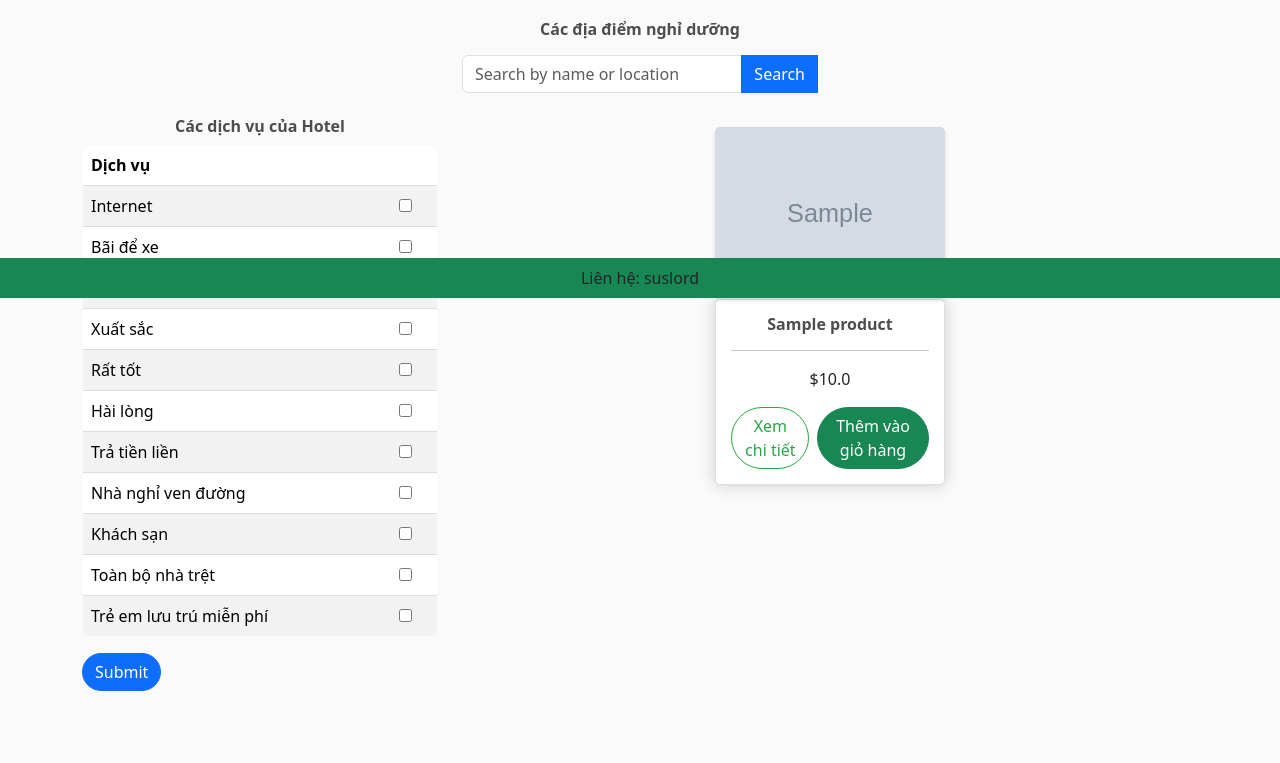
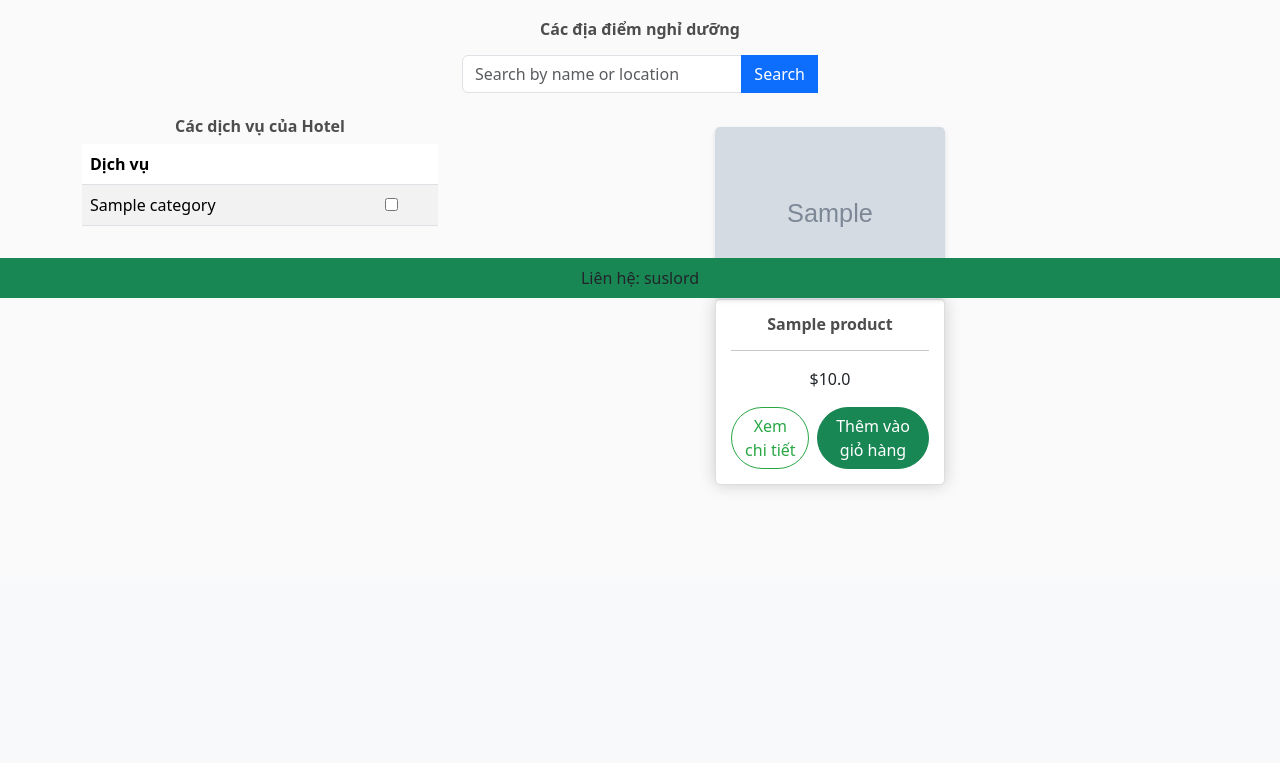
Before and after one commit to Matcry12/Website-news-about-Tuyen-Quang, a Django app: page /hotel in a window 1280 px wide. Shown: the part 502-1265 px from the top of the page. After the commit the page ends 1079 px from the top, so only its background shows below. Run offline with Django 4.2, Linux system fonts and the light colour scheme; tables that the repository leaves empty hold one stand-in row (Sample ...); some libraries are stand-ins or nearby versions.

Commit message:
Update category

```diff
--- a/home/templates/apps/hotel.html
+++ b/home/templates/apps/hotel.html
@@ -37,10 +37,10 @@
      <!-- Search Toolbar -->
      <div class="row justify-content-center mt-3">
         <div class="col-md-4">
-            <form method="GET" action="">
+            <form method="GET" id="searchForm" action="">
                 <div class="input-group">
                     <input type="text" name="q" class="form-control" placeholder="Search by name or location">
-                    <button type="submit" class="btn btn-primary">Search</button>
+                    <button type="submit" onclick="submitSearch()" class="btn btn-primary">Search</button>
                 </div>
             </form>
         </div>
@@ -50,7 +50,7 @@
             <h6 class="text-center"><strong>Các dịch vụ của Hotel</strong></h6>
             <form id="serviceForm" method="POST">
                 {% csrf_token %}
-                <table class="table table-striped" style="border-radius: 10px; overflow: hidden; border: 1px solid #ddd;">
+                <table class="table table-striped">
                     <thead>
                         <tr>
                             <th scope="col">Dịch vụ</th>
@@ -58,53 +58,18 @@
                         </tr>
                     </thead>
                     <tbody>
+                        {% for category in categories %}
                         <tr>
-                            <td>Internet</td>
-                            <td><input type="checkbox" name="category" value="Internet"></td>
+                            <td>{{ category.name }}</td>
+                            <td>
+                                <input type="checkbox" name="category" value="{{ category.name }}"
+                                       onchange="document.getElementById('serviceForm').submit();"
+                                       {% if category.name in selected_categories %} checked {% endif %}>
+                            </td>
                         </tr>
-                        <tr>
-                            <td>Bãi để xe</td>
-                            <td><input type="checkbox" name="category" value="Bãi để xe"></td>
-                        </tr>
-                        <tr>
-                            <td>Trên cả tuyệt vời</td>
-                            <td><input type="checkbox" name="category" value="Trên cả tuyệt vời"></td>
-                        </tr>
-                        <tr>
-                            <td>Xuất sắc</td>
-                            <td><input type="checkbox" name="category" value="Xuất sắc"></td>
-                        </tr>
-                        <tr>
-                            <td>Rất tốt</td>
-                            <td><input type="checkbox" name="category" value="Rất tốt"></td>
-                        </tr>
-                        <tr>
-                            <td>Hài lòng</td>
-                            <td><input type="checkbox" name="category" value="Hài lòng"></td>
-                        </tr>
-                        <tr>
-                            <td>Trả tiền liền</td>
-                            <td><input type="checkbox" name="category" value="Trả tiền liền"></td>
-                        </tr>
-                        <tr>
-                            <td>Nhà nghỉ ven đường</td>
-                            <td><input type="checkbox" name="category" value="Nhà nghỉ ven đường"></td>
-                        </tr>
-                        <tr>
-                            <td>Khách sạn</td>
-                            <td><input type="checkbox" name="category" value="Khách sạn"></td>
-                        </tr>
-                        <tr>
-                            <td>Toàn bộ nhà trệt</td>
-                            <td><input type="checkbox" name="category" value="Toàn bộ nhà trệt"></td>
-                        </tr>
-                        <tr>
-                            <td>Trẻ em lưu trú miễn phí</td>
-                            <td><input type="checkbox" name="category" value="Trẻ em lưu trú miễn phí"></td>
-                        </tr>
+                        {% endfor %}
                     </tbody>
                 </table>
-                <button type="submit" class="btn btn-primary rounded-pill">Submit</button>
             </form>
         </div>
 
@@ -215,6 +180,13 @@
         localStorage.removeItem("scrollX");
         localStorage.removeItem("scrollY");
     });
+    // Ensure checkboxes remain checked after page reload
+    const checkboxes = document.querySelectorAll('input[type="checkbox"]');
+    checkboxes.forEach(function(checkbox) {
+        checkbox.addEventListener('change', function() {
+            document.getElementById('serviceForm').submit();  // Auto-submit form
+        });
+    });
 </script>
 
 {% endblock %}
--- a/home/views.py
+++ b/home/views.py
@@ -46,33 +46,40 @@ def checkout(request):
     context = {'items': items, 'order': _order, 'products': products, 'user_not_login': user_not_login}
     return render(request, 'apps/checkout.html', context)
 
-from django.shortcuts import render
-from .models import Product
 
 def hotel(request):
-    # Start with an empty queryset for products
-    query = request.GET.get('q', '')  # Get the search query from the request
+    # Start with all products
     products = Product.objects.all()
 
+    # Handle the search query from GET request
+    query = request.GET.get('q', '')
     if query:
-        # Search in both name and location fields
-        products = products.filter(Q(name__icontains=query) | Q(location__icontains=query))
+        products = products.filter(name__icontains=query)
 
-    # Handle the selected categories from POST request
+    # Handle selected categories from POST request
+    selected_categories = request.session.get('selected_categories', [])
+
     if request.method == 'POST':
-        selected_categories = request.POST.getlist('category')  # Retrieve the selected categories
+        selected_categories = request.POST.getlist('category')
+        # Store the selected categories in the session
+        request.session['selected_categories'] = selected_categories
 
         if selected_categories:
-            # Filter products based on selected categories while retaining the search filter
-            products = products.filter(categories__name__in=selected_categories).distinct()
+            # Filter products that have all the selected categories
+            for item in selected_categories:
+                products = products.filter(categories__name=item)
+
+    # Load all categories for the checkbox list
+    categories = category.objects.all()
 
     # Check if the user is authenticated
     user_not_login = "none" if request.user.is_authenticated else "block"
 
     context = {
         'products': products,
-        'user_not_login': user_not_login,
-        'query': query,
+        'categories': categories,
+        'selected_categories': selected_categories,  # Pass selected categories to the template
+        'user_not_login': user_not_login
     }
 
     return render(request, 'apps/hotel.html', context)
```
